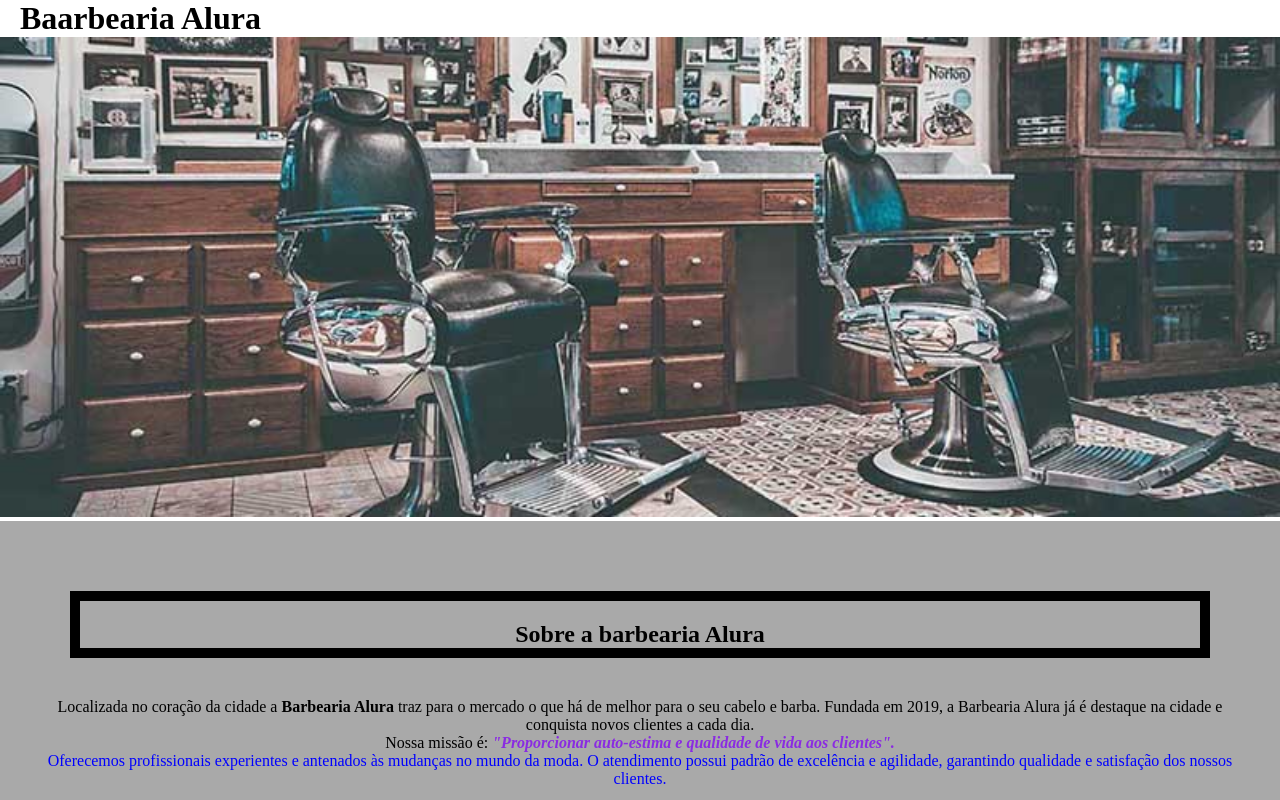
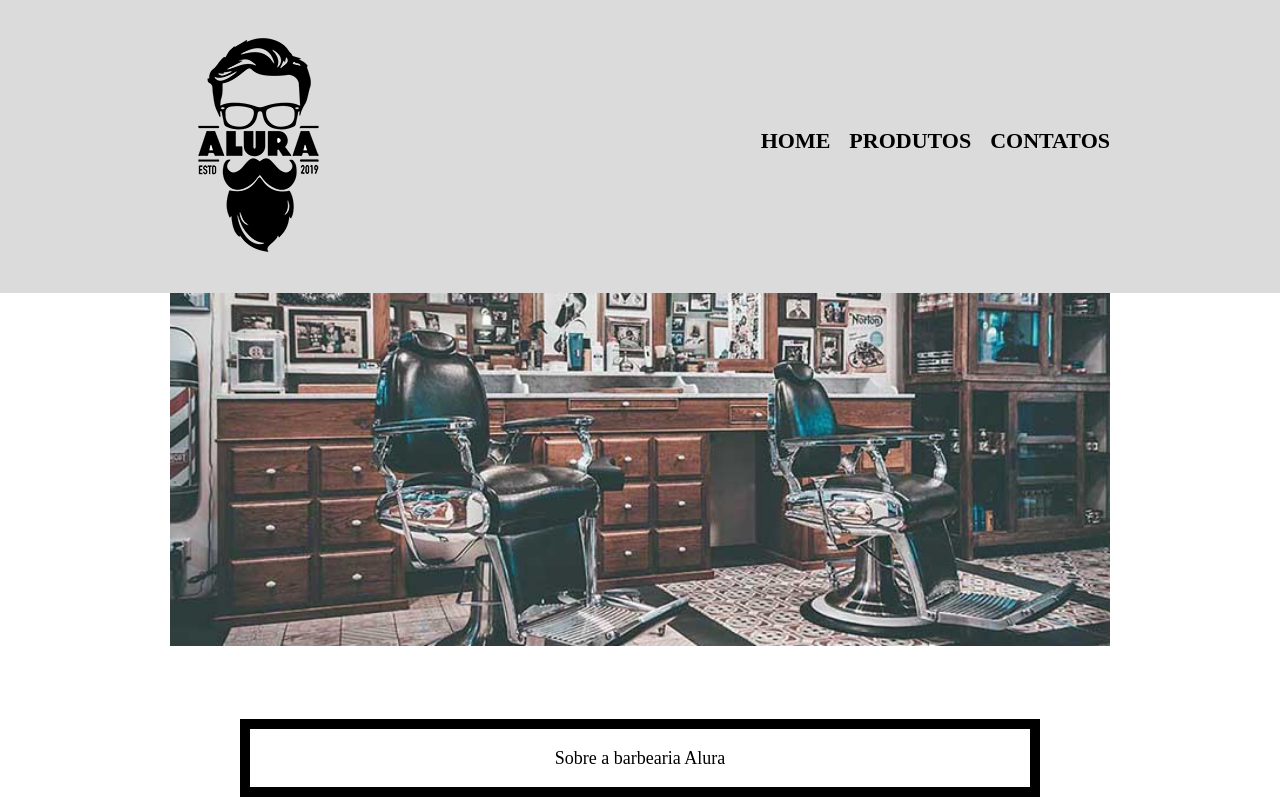
Before and after one commit to CarinaNovais/Html-Css-OneAlura, a plain HTML site: page Parte01/index.html in a window 1280 px wide. Shown: the top 800 px of the page. Drawn offline with Linux system fonts and the light colour scheme.

Commit message:
organizando arquivos

```diff
--- /dev/null
+++ b/Css/style.css
@@ -0,0 +1,56 @@
+header{
+    background: #DBDBDB;
+    padding: 20px 0;
+}
+
+.caixa{
+    position: relative;
+    width: 940px;
+    margin: 0 auto;
+}
+
+nav{
+    position: absolute;
+    top: 110px;
+    right: 0;
+}
+
+nav li {
+    display: inline;
+    margin: 0 0 0 15px;
+
+}
+
+nav a {
+    text-transform: uppercase;
+    color: #000000;
+    font-weight: bold;
+    font-size: 22px;
+    text-decoration: none;
+}
+nav a:hover{
+    color: #c78c19;
+    text-decoration: underline;
+    width: ;
+}
+
+
+
+
+footer{
+    text-align: center;
+    background-image: url("/img/bg.jpg");
+    padding: 40px 0;
+}
+
+.copyright{
+    color: #ffffff;
+    font-size: 13px;
+    margin: 20px 0;
+
+}
+
+main {
+    width: 940px;
+    margin: 0 auto;
+}
--- a/Parte01/index.html
+++ b/Parte01/index.html
@@ -4,18 +4,34 @@
     <meta charset="UTF-8">
     <meta http-equiv="X-UA-Compatible" content="IE=edge">
     <meta name="viewport" content="width=device-width, initial-scale=1.0">
-    <title>Barbearia Alura</title>
+    <title>Home - Barbearia Alura</title>
+    <link rel="stylesheet" href="reset.css">
+    <link rel="stylesheet" href="/Css/style.css">
     <link rel="stylesheet" href="style-home.css">
+
 </head>
 <body>
     <header>
-       <h1 class="titulo-principal">Baarbearia Alura</h1>
+        <div class="caixa">
+            <h1>
+                <img id="logo" src="/img/logo.png">
+            </h1>
+
+            <nav>
+                <ul>
+                    <li><a href="index.html">Home</a></li>
+                    <li><a href="../02/produtos.html">Produtos</a></li>
+                    <li><a href="../03/contatos.html">Contatos</a></li>
+                </ul>
+            </nav>
+        </div>
     </header>
 
+    <main>
         <img src="banner.jpg" id="banner">
 
         <div id="principal">
-        <h2 id="titulo-style" class="titulo">
+            <h2 id="titulo-style">
                 Sobre a barbearia Alura
             </h2>
 
@@ -39,7 +55,7 @@
 
         <div class="beneficios">
             <h3 class="titulo">Beneficios</h3>
-        <ul>
+            <ul class="ul">
                 <li class="items">Atendimento aos clientes</li>
                 <li class="items">Espaço diferenciado</li>
                 <li class="items">Localização</li>
@@ -48,8 +64,12 @@
             <img src="beneficios.jpg" class="img-beneficios">
 
         </div>
+    </main>
 
-
+    <footer>
+        <img src="/img/logo-branco.png">
+        <p class="copyright">&copy; Copyright Barbearia Alura - 2022</p>
+    </footer>
 
 </body>
 </html>
--- /dev/null
+++ b/Parte01/reset.css
@@ -0,0 +1,48 @@
+/* http://meyerweb.com/eric/tools/css/reset/
+   v2.0 | 20110126
+   License: none (public domain)
+*/
+
+html, body, div, span, applet, object, iframe,
+h1, h2, h3, h4, h5, h6, p, blockquote, pre,
+a, abbr, acronym, address, big, cite, code,
+del, dfn, em, img, ins, kbd, q, s, samp,
+small, strike, strong, sub, sup, tt, var,
+b, u, i, center,
+dl, dt, dd, ol, ul, li,
+fieldset, form, label, legend,
+table, caption, tbody, tfoot, thead, tr, th, td,
+article, aside, canvas, details, embed,
+figure, figcaption, footer, header, hgroup,
+menu, nav, output, ruby, section, summary,
+time, mark, audio, video {
+	margin: 0;
+	padding: 0;
+	border: 0;
+	font-size: 100%;
+	font: inherit;
+	vertical-align: baseline;
+}
+/* HTML5 display-role reset for older browsers */
+article, aside, details, figcaption, figure,
+footer, header, hgroup, menu, nav, section {
+	display: block;
+}
+body {
+	line-height: 1;
+}
+ol, ul {
+	list-style: none;
+}
+blockquote, q {
+	quotes: none;
+}
+blockquote:before, blockquote:after,
+q:before, q:after {
+	content: '';
+	content: none;
+}
+table {
+	border-collapse: collapse;
+	border-spacing: 0;
+}
--- a/Parte01/style-home.css
+++ b/Parte01/style-home.css
@@ -1,13 +1,3 @@
-*{
-    margin: 0;
-    padding: 0;
-    text-decoration: none;
-
-}
-body{
-
-}
-
 p {
     text-align: center;
 }
@@ -19,16 +9,18 @@ em strong{
 
 #titulo-style{
     border: 10px solid #000000;
-    padding-top: 20px;
+    font-size: 18px;
+    padding: 20px;
     margin: 40px;
     text-align: center;
 }
+
 .titulo{
     text-align: center;
+    font-size: 18px;
+    margin: 10px;
 }
-.titulo-principal{
-    padding-left:20px;
-}
+
 #texto-azul{
     color: blue;
 }
@@ -36,13 +28,15 @@ em strong{
 #banner{
     width: 100%;
 }
+
 #principal{
-    background-color: darkgray;
+    background-color: #ffffff;
     padding: 30px;
 }
 
 .items{
     font-style: italic;
+    font-weight: bold;
 
 }
 
@@ -52,7 +46,7 @@ em strong{
 
 }
 
-ul{
+.ul{
     display: inline-block;
     vertical-align: top;
     width: 20%;
--- /dev/null
+++ b/Parte03/reset.css
@@ -0,0 +1,48 @@
+/* http://meyerweb.com/eric/tools/css/reset/
+   v2.0 | 20110126
+   License: none (public domain)
+*/
+
+html, body, div, span, applet, object, iframe,
+h1, h2, h3, h4, h5, h6, p, blockquote, pre,
+a, abbr, acronym, address, big, cite, code,
+del, dfn, em, img, ins, kbd, q, s, samp,
+small, strike, strong, sub, sup, tt, var,
+b, u, i, center,
+dl, dt, dd, ol, ul, li,
+fieldset, form, label, legend,
+table, caption, tbody, tfoot, thead, tr, th, td,
+article, aside, canvas, details, embed,
+figure, figcaption, footer, header, hgroup,
+menu, nav, output, ruby, section, summary,
+time, mark, audio, video {
+	margin: 0;
+	padding: 0;
+	border: 0;
+	font-size: 100%;
+	font: inherit;
+	vertical-align: baseline;
+}
+/* HTML5 display-role reset for older browsers */
+article, aside, details, figcaption, figure,
+footer, header, hgroup, menu, nav, section {
+	display: block;
+}
+body {
+	line-height: 1;
+}
+ol, ul {
+	list-style: none;
+}
+blockquote, q {
+	quotes: none;
+}
+blockquote:before, blockquote:after,
+q:before, q:after {
+	content: '';
+	content: none;
+}
+table {
+	border-collapse: collapse;
+	border-spacing: 0;
+}
--- /dev/null
+++ b/Parte04/reset.css
@@ -0,0 +1,48 @@
+/* http://meyerweb.com/eric/tools/css/reset/
+   v2.0 | 20110126
+   License: none (public domain)
+*/
+
+html, body, div, span, applet, object, iframe,
+h1, h2, h3, h4, h5, h6, p, blockquote, pre,
+a, abbr, acronym, address, big, cite, code,
+del, dfn, em, img, ins, kbd, q, s, samp,
+small, strike, strong, sub, sup, tt, var,
+b, u, i, center,
+dl, dt, dd, ol, ul, li,
+fieldset, form, label, legend,
+table, caption, tbody, tfoot, thead, tr, th, td,
+article, aside, canvas, details, embed,
+figure, figcaption, footer, header, hgroup,
+menu, nav, output, ruby, section, summary,
+time, mark, audio, video {
+	margin: 0;
+	padding: 0;
+	border: 0;
+	font-size: 100%;
+	font: inherit;
+	vertical-align: baseline;
+}
+/* HTML5 display-role reset for older browsers */
+article, aside, details, figcaption, figure,
+footer, header, hgroup, menu, nav, section {
+	display: block;
+}
+body {
+	line-height: 1;
+}
+ol, ul {
+	list-style: none;
+}
+blockquote, q {
+	quotes: none;
+}
+blockquote:before, blockquote:after,
+q:before, q:after {
+	content: '';
+	content: none;
+}
+table {
+	border-collapse: collapse;
+	border-spacing: 0;
+}
```
Also changed, not shown: Parte02/produtos.html (+7 -5 lines), Parte02/style-produtos.css (added, +46 -0 lines), Parte03/contatos.html (renamed from Parte03/contato.html, +9 -7 lines), Parte03/style-contatos.css (added, +55 -0 lines), img/bg.jpg (added), img/logo-branco.png (added), img/logo.png (added). Lines whose indentation alone changed are shown as unchanged.
